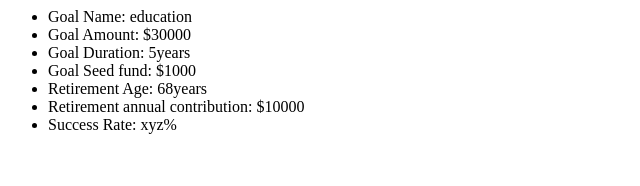
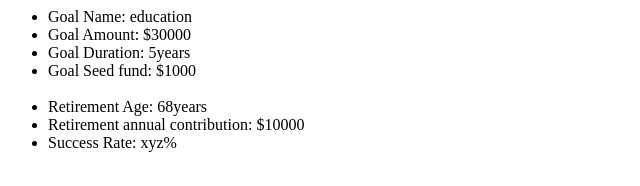
Before and after one commit to shiven1410/shiven1410.github.io, a plain HTML site: page index.html in a window 1280 px wide. Shown: the whole page, without its empty margins (0-640 px from the left). Drawn offline with Linux system fonts and the light colour scheme.

Commit message:
adding html

```diff
--- a/index.html
+++ b/index.html
@@ -1 +1 @@
-<ul><li>Goal Name: education</li><li>Goal Amount: $30000</li><li>Goal Duration: 5years</li><li>Goal Seed fund: $1000</li><li>Retirement Age: 68years</li><li>Retirement annual contribution: $10000</li><li>Success Rate: xyz%
+<ul><li>Goal Name: education</li><li>Goal Amount: $30000</li><li>Goal Duration: 5years</li><li>Goal Seed fund: $1000</li><br><li>Retirement Age: 68years</li><li>Retirement annual contribution: $10000</li><li>Success Rate: xyz%
```
